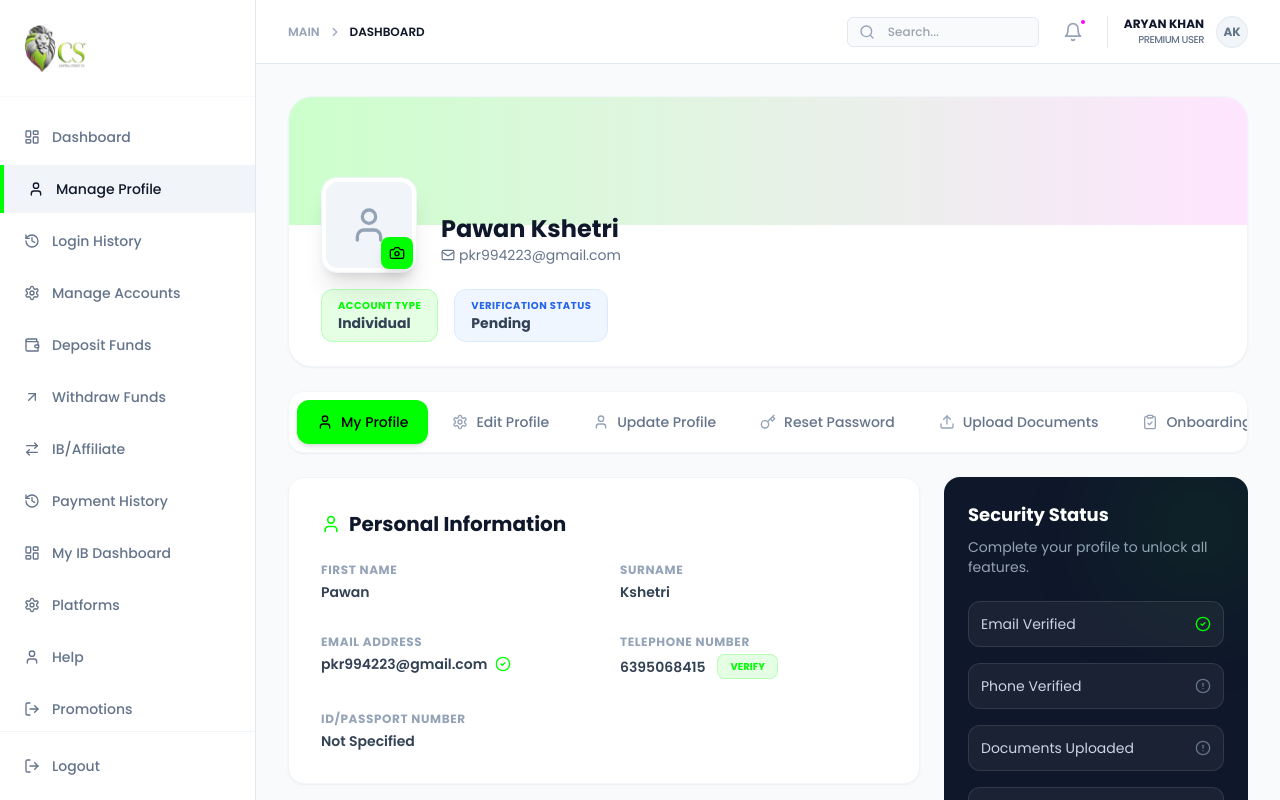
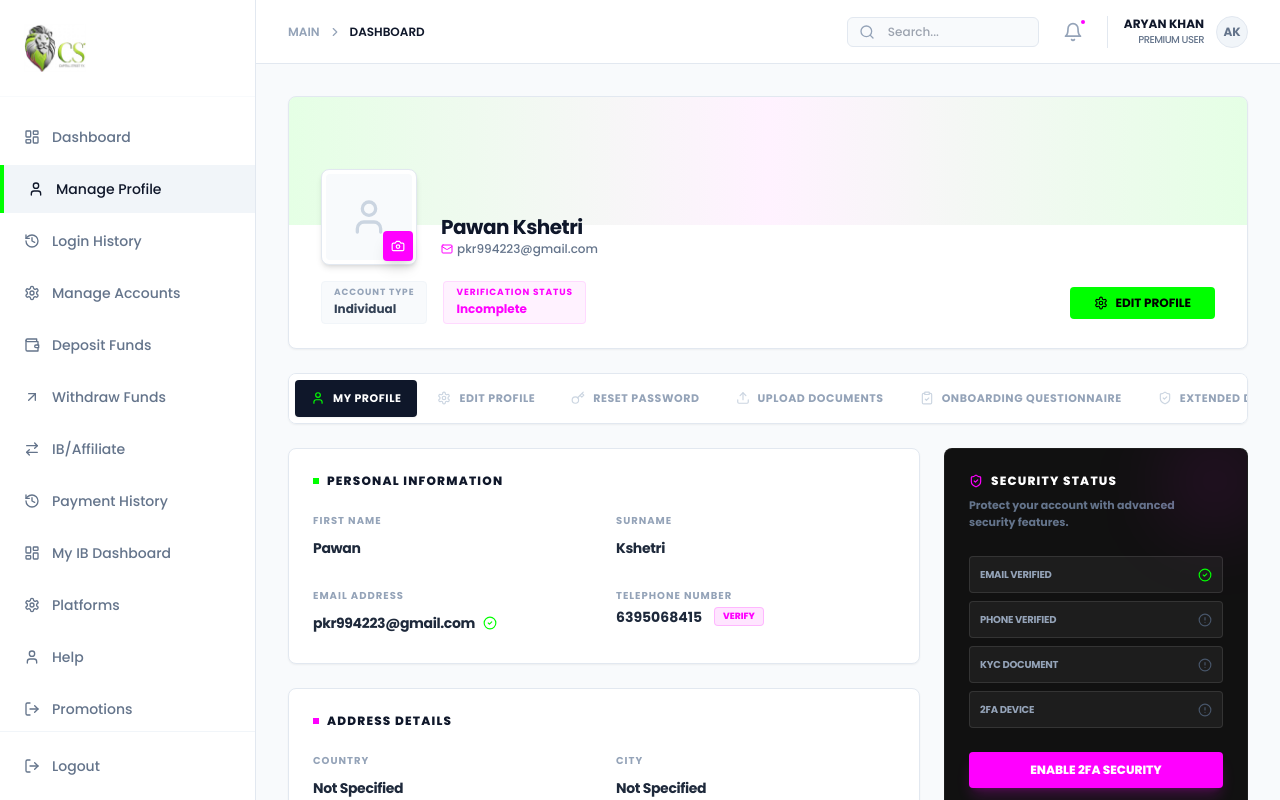
Before and after one commit to Pawankshetri11/CSFMX, a React (Create React App) app: page /profile in a window 1280 px wide. Built offline with nearby package versions, Linux system fonts and the light colour scheme.

Commit message:
Update profile radius, add editable fields, and incorporate secondary color accents

```diff
--- a/src/pages/Profile.jsx
+++ b/src/pages/Profile.jsx
@@ -12,23 +12,15 @@ import {
     MapPin,
     CheckCircle2,
     AlertCircle,
-    Camera
+    Camera,
+    Save,
+    X
 } from 'lucide-react';
 
 const Profile = () => {
     const [activeTab, setActiveTab] = useState('my-profile');
-
-    const tabs = [
-        { id: 'my-profile', label: 'My Profile', icon: User },
-        { id: 'edit-profile', label: 'Edit Profile', icon: Settings },
-        { id: 'update-profile', label: 'Update Profile', icon: User },
-        { id: 'reset-password', label: 'Reset Password', icon: Key },
-        { id: 'upload-documents', label: 'Upload Documents', icon: Upload },
-        { id: 'onboarding', label: 'Onboarding Questionnaire', icon: ClipboardCheck },
-        { id: 'due-diligence', label: 'Extended Due Diligence', icon: ShieldCheck },
-    ];
-
-    const profileData = {
+    const [isEditing, setIsEditing] = useState(false);
+    const [formData, setFormData] = useState({
         firstName: 'Pawan',
         surname: 'Kshetri',
         email: 'pkr994223@gmail.com',
@@ -40,60 +32,103 @@ const Profile = () => {
         state: 'Not Specified',
         zipCode: 'Not Specified',
         idNumber: 'Not Specified'
+    });
+
+    const tabs = [
+        { id: 'my-profile', label: 'My Profile', icon: User },
+        { id: 'edit-profile', label: 'Edit Profile', icon: Settings },
+        { id: 'reset-password', label: 'Reset Password', icon: Key },
+        { id: 'upload-documents', label: 'Upload Documents', icon: Upload },
+        { id: 'onboarding', label: 'Onboarding Questionnaire', icon: ClipboardCheck },
+        { id: 'due-diligence', label: 'Extended Due Diligence', icon: ShieldCheck },
+    ];
+
+    const handleInputChange = (e) => {
+        const { name, value } = e.target;
+        setFormData(prev => ({ ...prev, [name]: value }));
+    };
+
+    const handleSave = () => {
+        setIsEditing(false);
+        // Add save logic here if needed
     };
 
     return (
         <MainLayout>
             <div className="space-y-6 animate-fade">
                 {/* Profile Header Card */}
-                <div className="bg-white rounded-3xl shadow-sm border border-slate-100 overflow-hidden">
-                    <div className="h-32 bg-gradient-to-r from-[#00ff00]/20 to-[#ff00ff]/10 relative">
-                        <div className="absolute -bottom-12 left-8 flex items-end gap-6">
+                <div className="bg-white rounded-lg shadow-sm border border-slate-200 overflow-hidden">
+                    <div className="h-32 bg-gradient-to-r from-[#00ff00]/10 via-[#ff00ff]/5 to-[#00ff00]/10 relative">
+                        <div className="absolute -bottom-10 left-8 flex items-end gap-6">
                             <div className="relative group">
-                                <div className="w-24 h-24 rounded-2xl bg-white p-1 shadow-xl border border-slate-100 overflow-hidden">
-                                    <div className="w-full h-full rounded-xl bg-slate-100 flex items-center justify-center text-slate-400">
+                                <div className="w-24 h-24 rounded-lg bg-white p-1 shadow-md border border-slate-200 overflow-hidden">
+                                    <div className="w-full h-full rounded bg-slate-50 flex items-center justify-center text-slate-300">
                                         <User className="w-10 h-10" />
                                     </div>
                                 </div>
-                                <button className="absolute bottom-1 right-1 p-2 bg-[#00ff00] text-black rounded-lg shadow-lg hover:scale-105 transition-transform">
-                                    <Camera className="w-4 h-4" />
+                                <button className="absolute bottom-1 right-1 p-2 bg-[#ff00ff] text-white rounded shadow-lg hover:scale-105 transition-transform">
+                                    <Camera className="w-3.5 h-3.5" />
                                 </button>
                             </div>
                             <div className="mb-2">
-                                <h1 className="text-2xl font-bold text-slate-900">{profileData.firstName} {profileData.surname}</h1>
-                                <p className="text-slate-500 text-sm flex items-center gap-1">
-                                    <Mail className="w-3.5 h-3.5" /> {profileData.email}
+                                <h1 className="text-xl font-bold text-slate-900 tracking-tight">{formData.firstName} {formData.surname}</h1>
+                                <p className="text-slate-500 text-xs flex items-center gap-1 font-medium">
+                                    <Mail className="w-3 h-3 text-[#ff00ff]" /> {formData.email}
                                 </p>
                             </div>
                         </div>
                     </div>
-                    <div className="pt-16 pb-6 px-8 flex flex-col md:flex-row md:items-center justify-between gap-4">
+                    <div className="pt-14 pb-6 px-8 flex flex-col md:flex-row md:items-center justify-between gap-4">
                         <div className="flex gap-4">
-                            <div className="px-4 py-2 bg-[#00ff00]/10 rounded-xl border border-[#00ff00]/20">
-                                <p className="text-[10px] font-bold text-[#00ff00] uppercase tracking-wider">Account Type</p>
-                                <p className="text-sm font-bold text-slate-700">Individual</p>
+                            <div className="px-3 py-1.5 bg-slate-50 rounded border border-slate-100">
+                                <p className="text-[9px] font-bold text-slate-400 uppercase tracking-widest leading-none mb-1">Account Type</p>
+                                <p className="text-xs font-bold text-slate-700">Individual</p>
                             </div>
-                            <div className="px-4 py-2 bg-blue-50 rounded-xl border border-blue-100">
-                                <p className="text-[10px] font-bold text-blue-600 uppercase tracking-wider">Verification Status</p>
-                                <p className="text-sm font-bold text-slate-700">Pending</p>
+                            <div className="px-3 py-1.5 bg-[#ff00ff]/5 rounded border border-[#ff00ff]/10">
+                                <p className="text-[9px] font-bold text-[#ff00ff] uppercase tracking-widest leading-none mb-1">Verification Status</p>
+                                <p className="text-xs font-bold text-[#ff00ff]">Incomplete</p>
                             </div>
                         </div>
+
+                        {!isEditing ? (
+                            <button
+                                onClick={() => setIsEditing(true)}
+                                className="px-6 py-2 bg-[#00ff00] text-black font-bold text-xs rounded hover:shadow-md transition-all active:scale-95 flex items-center gap-2"
+                            >
+                                <Settings className="w-3.5 h-3.5" /> EDIT PROFILE
+                            </button>
+                        ) : (
+                            <div className="flex gap-2">
+                                <button
+                                    onClick={handleSave}
+                                    className="px-6 py-2 bg-[#00ff00] text-black font-bold text-xs rounded hover:shadow-md transition-all active:scale-95 flex items-center gap-2"
+                                >
+                                    <Save className="w-3.5 h-3.5" /> SAVE CHANGES
+                                </button>
+                                <button
+                                    onClick={() => setIsEditing(false)}
+                                    className="px-6 py-2 bg-slate-100 text-slate-600 font-bold text-xs rounded hover:bg-slate-200 transition-all active:scale-95 flex items-center gap-2"
+                                >
+                                    <X className="w-3.5 h-3.5" /> CANCEL
+                                </button>
+                            </div>
+                        )}
                     </div>
                 </div>
 
                 {/* Tabs Navigation */}
-                <div className="bg-white rounded-2xl shadow-sm border border-slate-100 p-2 overflow-x-auto custom-scrollbar">
+                <div className="bg-white rounded-lg shadow-sm border border-slate-200 p-1.5 overflow-x-auto custom-scrollbar">
                     <div className="flex gap-1 min-w-max">
                         {tabs.map((tab) => (
                             <button
                                 key={tab.id}
                                 onClick={() => setActiveTab(tab.id)}
-                                className={`flex items-center gap-2 px-5 py-3 rounded-xl text-sm font-medium transition-all
+                                className={`flex items-center gap-2 px-4 py-2.5 rounded text-[11px] font-bold uppercase tracking-wider transition-all
                                     ${activeTab === tab.id
-                                        ? 'bg-[#00ff00] text-black shadow-md'
-                                        : 'text-slate-500 hover:bg-slate-50 hover:text-slate-900'}`}
+                                        ? 'bg-slate-900 text-white shadow-sm'
+                                        : 'text-slate-400 hover:text-slate-900'}`}
                             >
-                                <tab.icon className={`w-4 h-4 ${activeTab === tab.id ? 'text-black' : 'text-slate-400'}`} />
+                                <tab.icon className={`w-3.5 h-3.5 ${activeTab === tab.id ? 'text-[#00ff00]' : 'text-slate-300'}`} />
                                 {tab.label}
                             </button>
                         ))}
@@ -103,74 +138,131 @@ const Profile = () => {
                 {/* Tab Content */}
                 <div className="grid grid-cols-1 lg:grid-cols-3 gap-6">
                     <div className="lg:col-span-2 space-y-6">
-                        <div className="bg-white rounded-2xl shadow-sm border border-slate-100 p-8">
-                            <h2 className="text-xl font-bold text-slate-900 mb-6 flex items-center gap-2">
-                                <User className="w-5 h-5 text-[#00ff00]" />
+                        <div className="bg-white rounded-lg shadow-sm border border-slate-200 p-6">
+                            <h2 className="text-xs font-black text-slate-900 mb-6 flex items-center gap-2 uppercase tracking-widest">
+                                <div className="w-1.5 h-1.5 bg-[#00ff00]"></div>
                                 Personal Information
                             </h2>
 
-                            <div className="grid grid-cols-1 md:grid-cols-2 gap-8">
-                                <InfoGroup label="First Name" value={profileData.firstName} />
-                                <InfoGroup label="Surname" value={profileData.surname} />
-                                <InfoGroup label="Email Address" value={profileData.email} icon={<CheckCircle2 className="w-4 h-4 text-[#00ff00]" />} />
+                            <div className="grid grid-cols-1 md:grid-cols-2 gap-6">
+                                <EditableField
+                                    label="First Name"
+                                    name="firstName"
+                                    value={formData.firstName}
+                                    isEditing={isEditing}
+                                    onChange={handleInputChange}
+                                />
+                                <EditableField
+                                    label="Surname"
+                                    name="surname"
+                                    value={formData.surname}
+                                    isEditing={isEditing}
+                                    onChange={handleInputChange}
+                                />
+                                <EditableField
+                                    label="Email Address"
+                                    name="email"
+                                    value={formData.email}
+                                    isEditing={isEditing}
+                                    onChange={handleInputChange}
+                                    icon={<CheckCircle2 className="w-3.5 h-3.5 text-[#00ff00]" />}
+                                />
                                 <div className="space-y-1">
-                                    <p className="text-xs font-bold text-slate-400 uppercase tracking-wider">Telephone Number</p>
-                                    <div className="flex items-center gap-3">
-                                        <p className="text-sm font-semibold text-slate-700">{profileData.phone}</p>
-                                        {!profileData.phoneVerified && (
-                                            <button className="px-3 py-1 bg-[#00ff00]/10 text-[#00ff00] text-[10px] font-bold uppercase rounded-lg border border-[#00ff00]/20 hover:bg-[#00ff00] hover:text-black transition-all">
+                                    <p className="text-[10px] font-bold text-slate-400 uppercase tracking-widest">Telephone Number</p>
+                                    {isEditing ? (
+                                        <input
+                                            name="phone"
+                                            value={formData.phone}
+                                            onChange={handleInputChange}
+                                            className="w-full bg-slate-50 border border-slate-200 rounded px-3 py-2 text-sm font-bold text-slate-700 focus:outline-none focus:ring-1 focus:ring-[#00ff00]"
+                                        />
+                                    ) : (
+                                        <div className="flex items-center gap-3">
+                                            <p className="text-sm font-bold text-slate-800">{formData.phone}</p>
+                                            <button className="px-2 py-0.5 bg-[#ff00ff]/10 text-[#ff00ff] text-[9px] font-black uppercase rounded border border-[#ff00ff]/20 hover:bg-[#ff00ff] hover:text-white transition-all">
                                                 Verify
                                             </button>
-                                        )}
-                                    </div>
+                                        </div>
+                                    )}
                                 </div>
-                                <InfoGroup label="ID/Passport Number" value={profileData.idNumber} />
                             </div>
                         </div>
 
-                        <div className="bg-white rounded-2xl shadow-sm border border-slate-100 p-8">
-                            <h2 className="text-xl font-bold text-slate-900 mb-6 flex items-center gap-2">
-                                <MapPin className="w-5 h-5 text-[#00ff00]" />
+                        <div className="bg-white rounded-lg shadow-sm border border-slate-200 p-6">
+                            <h2 className="text-xs font-black text-slate-900 mb-6 flex items-center gap-2 uppercase tracking-widest">
+                                <div className="w-1.5 h-1.5 bg-[#ff00ff]"></div>
                                 Address Details
                             </h2>
 
-                            <div className="grid grid-cols-1 md:grid-cols-2 gap-8">
-                                <InfoGroup label="Country" value={profileData.country} />
-                                <InfoGroup label="City" value={profileData.city} />
-                                <InfoGroup label="State / Province" value={profileData.state} />
-                                <InfoGroup label="Postal / Zip Code" value={profileData.zipCode} />
+                            <div className="grid grid-cols-1 md:grid-cols-2 gap-6">
+                                <EditableField
+                                    label="Country"
+                                    name="country"
+                                    value={formData.country}
+                                    isEditing={isEditing}
+                                    onChange={handleInputChange}
+                                />
+                                <EditableField
+                                    label="City"
+                                    name="city"
+                                    value={formData.city}
+                                    isEditing={isEditing}
+                                    onChange={handleInputChange}
+                                />
+                                <EditableField
+                                    label="State / Province"
+                                    name="state"
+                                    value={formData.state}
+                                    isEditing={isEditing}
+                                    onChange={handleInputChange}
+                                />
+                                <EditableField
+                                    label="Postal / Zip Code"
+                                    name="zipCode"
+                                    value={formData.zipCode}
+                                    isEditing={isEditing}
+                                    onChange={handleInputChange}
+                                />
                                 <div className="md:col-span-2">
-                                    <InfoGroup label="Residence Address" value={profileData.address} />
+                                    <EditableField
+                                        label="Residence Address"
+                                        name="address"
+                                        value={formData.address}
+                                        isEditing={isEditing}
+                                        onChange={handleInputChange}
+                                    />
                                 </div>
                             </div>
                         </div>
                     </div>
 
                     <div className="space-y-6">
-                        <div className="bg-slate-900 rounded-2xl p-6 text-white relative overflow-hidden">
-                            <div className="absolute -right-4 -top-4 w-32 h-32 bg-[#00ff00]/10 rounded-full blur-3xl"></div>
-                            <h3 className="text-lg font-bold mb-2">Security Status</h3>
-                            <p className="text-slate-400 text-sm mb-6">Complete your profile to unlock all features.</p>
+                        <div className="bg-[#111] rounded-lg p-6 text-white relative overflow-hidden border border-white/5">
+                            <div className="absolute -right-4 -top-4 w-24 h-24 bg-[#ff00ff]/10 rounded-full blur-2xl"></div>
+                            <h3 className="text-xs font-black uppercase tracking-widest mb-2 flex items-center gap-2">
+                                <ShieldCheck className="w-3.5 h-3.5 text-[#ff00ff]" />
+                                Security Status
+                            </h3>
+                            <p className="text-slate-500 text-[11px] mb-6 font-bold leading-relaxed">Protect your account with advanced security features.</p>
 
-                            <div className="space-y-4">
+                            <div className="space-y-2">
                                 <SecurityItem label="Email Verified" status={true} />
                                 <SecurityItem label="Phone Verified" status={false} />
-                                <SecurityItem label="Documents Uploaded" status={false} />
-                                <SecurityItem label="2FA Enabled" status={false} />
+                                <SecurityItem label="KYC Document" status={false} />
+                                <SecurityItem label="2FA Device" status={false} />
                             </div>
 
-                            <button className="w-full mt-8 py-3 bg-[#00ff00] text-black font-bold rounded-xl hover:scale-[1.02] transition-transform flex items-center justify-center gap-2">
-                                <ShieldCheck className="w-4 h-4" />
-                                Enhanced Security
+                            <button className="w-full mt-6 py-2.5 bg-[#ff00ff] text-white text-xs font-black uppercase rounded shadow-lg shadow-[#ff00ff]/20 hover:scale-[1.02] transition-transform active:scale-95">
+                                Enable 2FA Security
                             </button>
                         </div>
 
-                        <div className="bg-white rounded-2xl border border-slate-100 p-6">
-                            <h3 className="font-bold text-slate-900 mb-4">Quick Links</h3>
-                            <div className="space-y-3">
-                                <QuickLink label="Update Documents" />
-                                <QuickLink label="Change Password" />
-                                <QuickLink label="Support Center" />
+                        <div className="bg-white rounded-lg border border-slate-200 p-6">
+                            <h3 className="text-xs font-black uppercase tracking-widest text-slate-900 mb-4">Account Help</h3>
+                            <div className="space-y-2">
+                                <QuickLink label="Identity Documents" />
+                                <QuickLink label="Password Security" />
+                                <QuickLink label="Contact Support" />
                             </div>
                         </div>
                     </div>
@@ -180,31 +272,42 @@ const Profile = () => {
     );
 };
 
-const InfoGroup = ({ label, value, icon }) => (
+const EditableField = ({ label, name, value, isEditing, onChange, icon }) => (
     <div className="space-y-1">
-        <p className="text-xs font-bold text-slate-400 uppercase tracking-wider">{label}</p>
-        <div className="flex items-center gap-2">
-            <p className="text-sm font-semibold text-slate-700">{value}</p>
-            {icon}
+        <p className="text-[10px] font-bold text-slate-400 uppercase tracking-widest">{label}</p>
+        <div className="flex items-center gap-2 min-h-[32px]">
+            {isEditing ? (
+                <input
+                    name={name}
+                    value={value}
+                    onChange={onChange}
+                    className="w-full bg-slate-50 border border-slate-200 rounded px-3 py-1.5 text-sm font-bold text-slate-700 focus:outline-none focus:ring-1 focus:ring-[#00ff00]"
+                />
+            ) : (
+                <>
+                    <p className="text-sm font-bold text-slate-800 tracking-tight">{value}</p>
+                    {icon}
+                </>
+            )}
         </div>
     </div>
 );
 
 const SecurityItem = ({ label, status }) => (
-    <div className="flex items-center justify-between bg-white/5 p-3 rounded-xl border border-white/10">
-        <span className="text-sm text-slate-300">{label}</span>
+    <div className="flex items-center justify-between bg-white/5 p-2.5 rounded border border-white/10">
+        <span className="text-[10px] font-bold text-slate-400 uppercase tracking-tight">{label}</span>
         {status ? (
-            <CheckCircle2 className="w-4 h-4 text-[#00ff00]" />
+            <CheckCircle2 className="w-3.5 h-3.5 text-[#00ff00]" />
         ) : (
-            <AlertCircle className="w-4 h-4 text-slate-500" />
+            <AlertCircle className="w-3.5 h-3.5 text-slate-600" />
         )}
     </div>
 );
 
 const QuickLink = ({ label }) => (
-    <button className="w-full text-left px-4 py-3 rounded-xl border border-slate-50 text-sm font-medium text-slate-600 hover:bg-slate-50 hover:text-slate-900 hover:border-slate-200 transition-all flex items-center justify-between">
+    <button className="w-full flex items-center justify-between px-4 py-2 bg-slate-50 border border-slate-100 rounded text-[10px] font-black uppercase tracking-widest text-slate-500 hover:bg-slate-100 hover:text-slate-900 transition-all">
         {label}
-        <div className="w-5 h-5 rounded-lg bg-slate-100 flex items-center justify-center text-slate-400 group-hover:bg-white transition-all">→</div>
+        <span className="text-slate-300">→</span>
     </button>
 );
 
```
